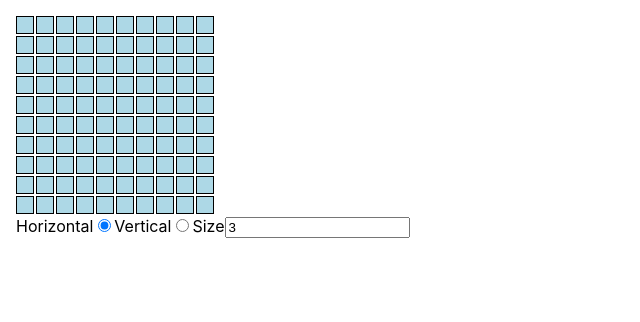
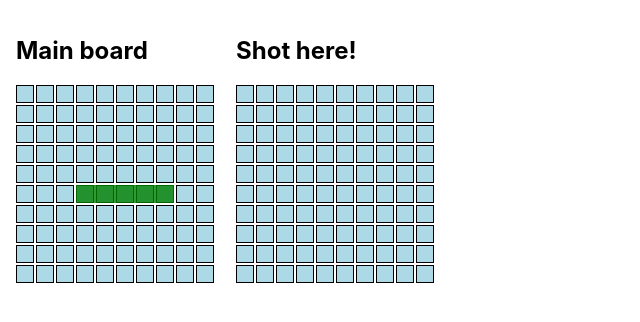
Before and after one commit to suelopoder/battleship, a React (Create React App) app: page / in a window 1280 px wide. Shown: the top 322 px of the page, without its empty margins (0-640 px from the left). Built offline with nearby package versions, Linux system fonts and the light colour scheme.

Commit message:
Add shot board

```diff
--- a/src/App.css
+++ b/src/App.css
@@ -5,6 +5,7 @@
 .game {
   margin: var(--size);
   position: relative;
+  display: flex;
 }
 
 .cell {
@@ -25,3 +26,7 @@
   pointer-events: none;
   opacity: 0.8;
 }
+
+.shot-board {
+  margin-left: 20px;
+}
--- a/src/App.tsx
+++ b/src/App.tsx
@@ -1,23 +1,44 @@
 import React, { useState } from 'react';
 import './App.css';
 import { Position, ALIGNMENT } from './constants';
-import Board from './Board';
+import Board from './boards/Board';
 import { BoatData } from './Boat';
 import { GAME_SATES } from './game-states/constants';
 import AddingBoat from './game-states/AddingBoat';
+import SetupGame from './game-states/SetupGame';
+import ShotBoard, { Shot } from './boards/ShotBoard';
 import { isValidBoatPosition } from './helpers';
 
 function App() {
-  const [gameState, setGameState] = useState(GAME_SATES.ADDING_BOAT);
+  const [gameState, setGameState] = useState(GAME_SATES.GAME_STARTED);
   const [selectedCell, setSelectedCell] = useState<Position | undefined>();
   const [alignment, setAlignment] = useState(ALIGNMENT.HORIZONTAL);
   const [size, setSize] = useState(3);
-  const [boats, setBoats] = useState<BoatData[]>([]);
+  const [boats, setBoats] = useState<BoatData[]>([{
+    position: new Position(3, 5),
+    alignment: ALIGNMENT.HORIZONTAL,
+    size: 5,
+  }]);
+  const [username, serUsername] = useState<string>('annon');
+  const [shotHistory, setShotHistory] = useState<Shot[]>([]);
 
   const addBoat = (boat: BoatData) => {
-    if (isValidBoatPosition(boats)(boat)) {
+    if (isValidBoatPosition(boats)(boat) && gameState === GAME_SATES.ADDING_BOAT) {
       setBoats([...boats, boat]);
     }
+  }
+
+  const onShot = (position: Position) => {
+    if (gameState !== GAME_SATES.GAME_STARTED) {
+      return;
+    }
+
+    setShotHistory([
+      ...shotHistory, {
+        position,
+        data: 'x',
+      }
+    ]);
   }
 
   return (
@@ -36,10 +57,22 @@ function App() {
           size={size}
           setSize={setSize}
           isValidBoat={isValidBoatPosition(boats)}
+          onDone={() => setGameState(GAME_SATES.SETUP)}
         />
       }
       {gameState === GAME_SATES.SETUP &&
-        <button onClick={() => setGameState(GAME_SATES.ADDING_BOAT)}>Add boat</button>
+        <SetupGame
+          onAddBoat={() => setGameState(GAME_SATES.ADDING_BOAT)}
+          onStart={() => setGameState(GAME_SATES.GAME_STARTED)}
+          username={username}
+          serUsername={serUsername}
+        />
+      }
+      {gameState === GAME_SATES.GAME_STARTED &&
+        <ShotBoard
+          history={shotHistory}
+          onShot={onShot}
+        />
       }
     </div>
   );
--- a/src/Board.tsx
+++ /dev/null
@@ -1,42 +0,0 @@
-import React from 'react';
-import Cell from './Cell';
-import Boat, { BoatData } from './Boat';
-import { CELL_SIZE, BOARD_SIZE, Position } from './constants';
-
-const AXIS_ARRAY = [...Array(BOARD_SIZE).keys()];
-const BOARD_ARRAY = [...Array(BOARD_SIZE).keys()].map(() => AXIS_ARRAY);
-const PIXEL_SIZE = CELL_SIZE * BOARD_SIZE;
-
-export type BoardProps = {
-  boats: BoatData[],
-  onEnterCell?: (position: Position) => void,
-  onLeaveCell?: () => void,
-  onClick?: (position: Position) => void,
-}
-
-const Board = (props: BoardProps) => {
-  const { onEnterCell, onLeaveCell, onClick } = props;
-  return (
-    <div style={{ height: PIXEL_SIZE, width: PIXEL_SIZE }}>
-      {BOARD_ARRAY.map((col, x) =>
-        col.map((y) => {
-          const currentPosition = new Position(x, y);
-          return (
-            <Cell
-              key={`${x}_${y}`}
-              data={currentPosition}
-              onEnter={() => onEnterCell && onEnterCell(currentPosition)}
-              onLeave={onLeaveCell}
-              onClick={() => onClick && onClick(currentPosition)}
-            />
-          );
-        })
-      )}
-      {props.boats.map(boat =>
-        <Boat key={`${boat.position.x}_${boat.position.y}`} {...boat} />)
-      }
-    </div>
-  )
-};
-
-export default Board;
--- a/src/Cell.tsx
+++ b/src/Cell.tsx
@@ -6,19 +6,24 @@ export type CellProps = {
   onEnter: () => void,
   onLeave?: () => void,
   onClick?: () => void,
+  children?: any,
 }
 
-const Cell = ({ data, onEnter, onLeave, onClick }: CellProps) => (
+const Cell = ({ data, onEnter, onLeave, onClick, children }: CellProps) => (
   <div
     className="cell"
     style={{
       left: data.x * CELL_SIZE,
       top: data.y * CELL_SIZE,
+      textAlign: 'center',
+      lineHeight: '15px',
     }}
     onMouseEnter={onEnter}
     onMouseLeave={onLeave}
     onClick={onClick}
-  />
+  >
+    {children}
+  </div>
 );
 
 export default Cell;
--- /dev/null
+++ b/src/boards/Board.tsx
@@ -0,0 +1,42 @@
+import React from 'react';
+import Cell from '../Cell';
+import Boat, { BoatData } from '../Boat';
+import { Position } from '../constants';
+import { BOARD_ARRAY, PIXEL_SIZE } from './constants';
+
+export type BoardProps = {
+  boats: BoatData[],
+  onEnterCell?: (position: Position) => void,
+  onLeaveCell?: () => void,
+  onClick?: (position: Position) => void,
+}
+
+const Board = (props: BoardProps) => {
+  const { onEnterCell, onLeaveCell, onClick } = props;
+  return (
+    <div>
+      <h2>Main board</h2>
+      <div style={{ height: PIXEL_SIZE, width: PIXEL_SIZE, position: 'relative' }}>
+        {BOARD_ARRAY.map((col, x) =>
+          col.map((y) => {
+            const currentPosition = new Position(x, y);
+            return (
+              <Cell
+                key={`${x}_${y}`}
+                data={currentPosition}
+                onEnter={() => onEnterCell && onEnterCell(currentPosition)}
+                onLeave={onLeaveCell}
+                onClick={() => onClick && onClick(currentPosition)}
+              />
+            );
+          })
+        )}
+        {props.boats.map(boat =>
+          <Boat key={`${boat.position.x}_${boat.position.y}`} {...boat} />)
+        }
+      </div>
+    </div>
+  )
+};
+
+export default Board;
--- /dev/null
+++ b/src/boards/ShotBoard.tsx
@@ -0,0 +1,41 @@
+import React from 'react';
+import Cell from '../Cell';
+import { Position } from '../constants';
+import { BOARD_ARRAY, PIXEL_SIZE } from './constants';
+
+export type Shot = {
+  position: Position,
+  data?: string,
+}
+
+type ShotBoardProps = {
+  history: Shot[],
+  onShot: (position: Position) => void,
+}
+
+const ShotBoard = (props: ShotBoardProps) => {
+  const { history, onShot } = props;
+  return (
+    <div className="shot-board">
+      <h2>Shot here!</h2>
+      <div style={{ height: PIXEL_SIZE, width: PIXEL_SIZE, position: 'relative' }}>
+        {BOARD_ARRAY.map((col, x) =>
+          col.map((y) => {
+            const currentPosition = new Position(x, y);
+            return (
+              <Cell
+                key={`${x}_${y}`}
+                data={currentPosition}
+                onEnter={() => {}}
+                onClick={() => onShot(currentPosition)}
+                children={history.find(s => s.position.equals(currentPosition))?.data}
+              />
+            );
+          })
+        )}
+      </div>
+    </div>
+  );
+}
+
+export default ShotBoard;
--- /dev/null
+++ b/src/boards/constants.js
@@ -0,0 +1,5 @@
+import { CELL_SIZE, BOARD_SIZE } from '../constants';
+
+const AXIS_ARRAY = [...Array(BOARD_SIZE).keys()];
+export const BOARD_ARRAY = [...Array(BOARD_SIZE).keys()].map(() => AXIS_ARRAY);
+export const PIXEL_SIZE = CELL_SIZE * BOARD_SIZE;
--- a/src/game-states/AddingBoat.tsx
+++ b/src/game-states/AddingBoat.tsx
@@ -9,12 +9,22 @@ interface AddingBoatProps {
   size: number,
   setSize: (size: number) => void,
   isValidBoat: (position: BoatData) => boolean,
+  onDone: () => void,
 };
 
 const AddingBoat = (props: AddingBoatProps) => {
-  const { selectedCell, alignment, size, setAlignment, setSize, isValidBoat } = props;
+  const {
+    selectedCell,
+    alignment,
+    setAlignment,
+    size,
+    setSize,
+    isValidBoat,
+    onDone
+  } = props;
+
   return (
-    <>
+    <form>
       {selectedCell &&
         <Boat
           position={selectedCell as Position}
@@ -47,7 +57,8 @@ const AddingBoat = (props: AddingBoatProps) => {
         name="size" value={size}
         onChange={ev => setSize(Number(ev.target.value))}
       />
-    </>
+      <input type="submit" onClick={onDone} value="Done!" />
+    </form>
   )
 }
 
--- /dev/null
+++ b/src/game-states/SetupGame.tsx
@@ -0,0 +1,19 @@
+import React from 'react';
+
+type SetupGameProps = {
+  onAddBoat: () => void,
+  onStart: () => void,
+  username: string,
+  serUsername: (username: string) => void,
+}
+
+const SetupGame = ({ onAddBoat, onStart, username, serUsername }: SetupGameProps) => (
+  <>
+    <label htmlFor="username">Username</label>
+    <input name="username" type="text" value={username} onChange={ev => serUsername(ev.target.value)} />
+    <button onClick={onAddBoat}>Add boat</button>
+    <button onClick={onStart}>Start!</button>
+  </>
+)
+
+export default SetupGame;
--- a/src/game-states/constants.tsx
+++ b/src/game-states/constants.tsx
@@ -1,4 +1,5 @@
 export const GAME_SATES = {
   SETUP: 'setup',
   ADDING_BOAT: 'adding_boat',
+  GAME_STARTED: 'game_started',
 }
```
